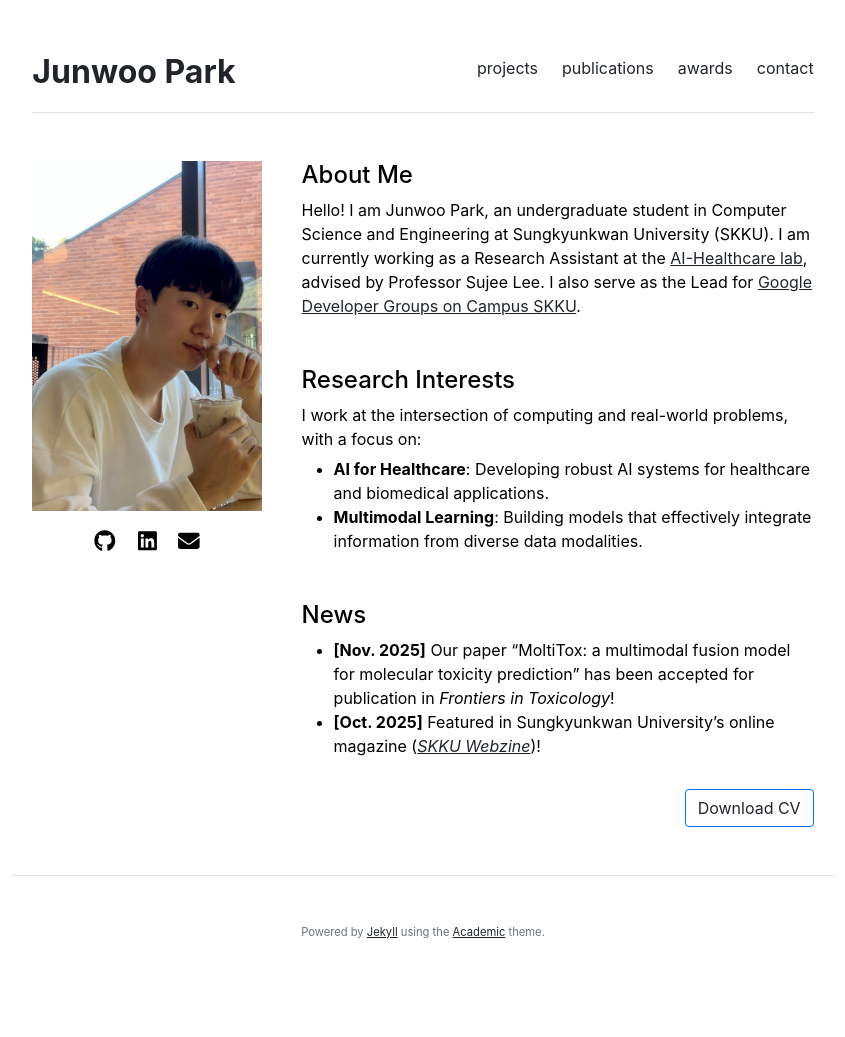
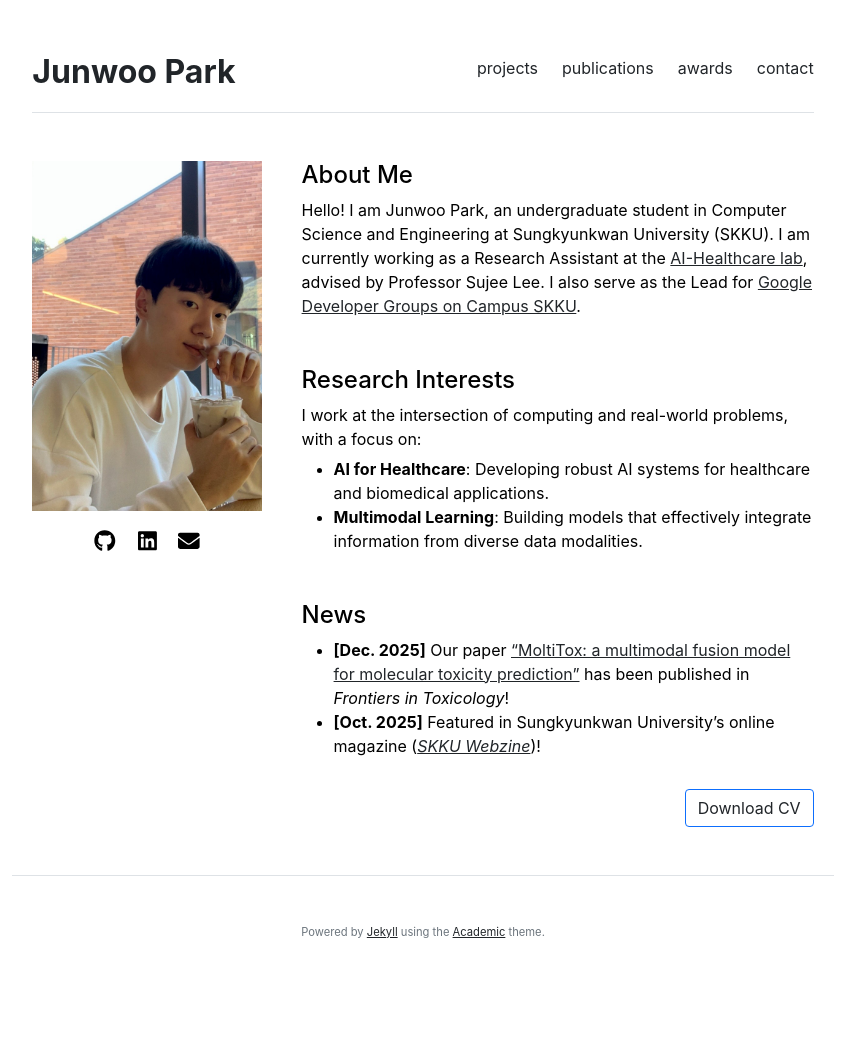
Before and after one commit to junwoop0/junwoop0.github.io, a Jekyll site: the page built from index.md, in a window 1280 px wide. Shown: the whole page, without its empty margins (217-1062 px from the left). Built offline with Jekyll 4.4.1, drawn with Linux system fonts in a browser that asks for light colours.

Commit message:
update profile

```diff
--- a/index.md
+++ b/index.md
@@ -17,5 +17,5 @@ I work at the intersection of computing and real-world problems, with a focus on
 
 ## News
 
-- **[Nov. 2025]** Our paper "MoltiTox: a multimodal fusion model for molecular toxicity prediction" has been accepted for publication in *Frontiers in Toxicology*!
+- **[Dec. 2025]** Our paper <a href="https://doi.org/10.3389/ftox.2025.1720651" target="_blank">"MoltiTox: a multimodal fusion model for molecular toxicity prediction"</a> has been published in *Frontiers in Toxicology*!
 - **[Oct. 2025]** Featured in Sungkyunkwan University's online magazine (<a href="https://webzine.skku.edu/skkuzine/section/people01.do?mode=list&articleNo=130314" target="_blank">*SKKU Webzine*</a>)!
```
